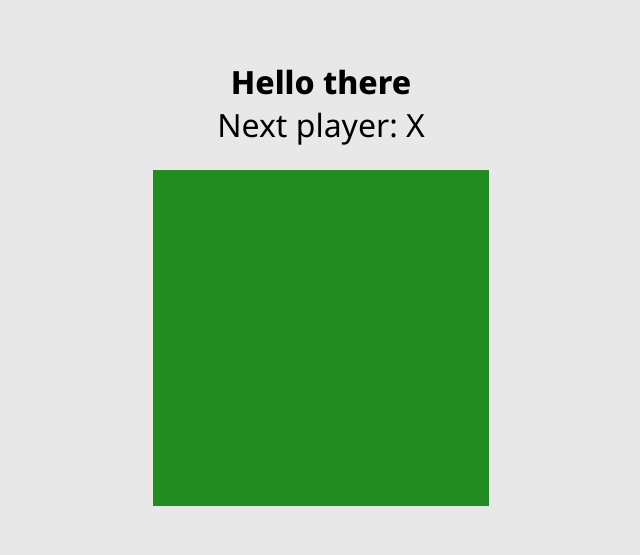
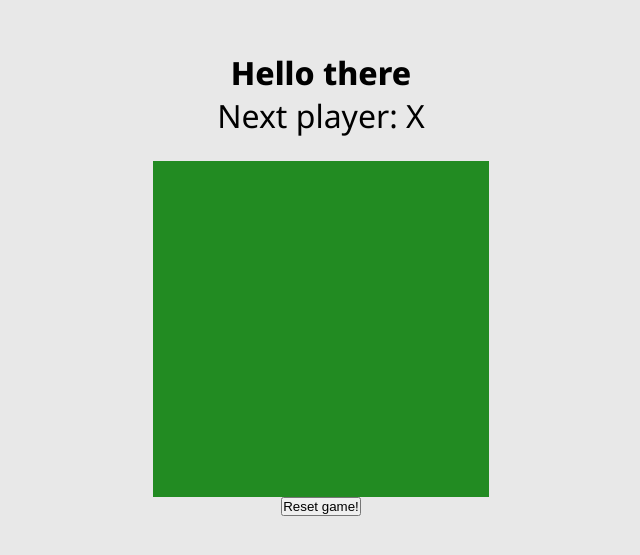
Before and after one commit to ingaSiu/tic-tac-toe-project, a React (Vite) app: page / in a window 1280 px wide. Shown: the part 117-672 px from the top of the page, without its empty margins (319-959 px from the left). Built offline with nearby package versions, Linux system fonts and the light colour scheme.

Commit message:
add simple reset game btn

```diff
--- a/src/App.tsx
+++ b/src/App.tsx
@@ -1,20 +1,30 @@
 import './App.css';
 
 import Board from './components/Board/Board';
+import Button from './components/Button/Button';
 import { useState } from 'react';
 
 const App = () => {
+  const initialSquares = Array(9).fill(null);
+
   const [xIsNext, setXIsNext] = useState(true);
-  const [squares, setSquares] = useState(Array(9).fill(null));
+  const [squares, setSquares] = useState(initialSquares);
 
   const handlePlay = (nextSquares: string[]) => {
     setSquares(nextSquares);
     setXIsNext(!xIsNext);
   };
+
+  const handleReset = () => {
+    setSquares(initialSquares);
+    setXIsNext(!xIsNext);
+  };
+
   return (
     <div className="mainWrapper">
       <h1>Hello there</h1>
       <Board xIsNext={xIsNext} squares={squares} onPlay={handlePlay} />
+      <Button onClick={handleReset}>Reset game!</Button>
     </div>
   );
 };
--- a/src/components/Button/Button.tsx
+++ b/src/components/Button/Button.tsx
@@ -2,10 +2,11 @@ import './Button.css';
 
 type ButtonProps = {
   children: React.ReactNode;
+  onClick?: () => void;
 };
 
-const Button = ({ children }: ButtonProps) => {
-  return <button>{children}</button>;
+const Button = ({ children, onClick }: ButtonProps) => {
+  return <button onClick={onClick}>{children}</button>;
 };
 
 export default Button;
```
